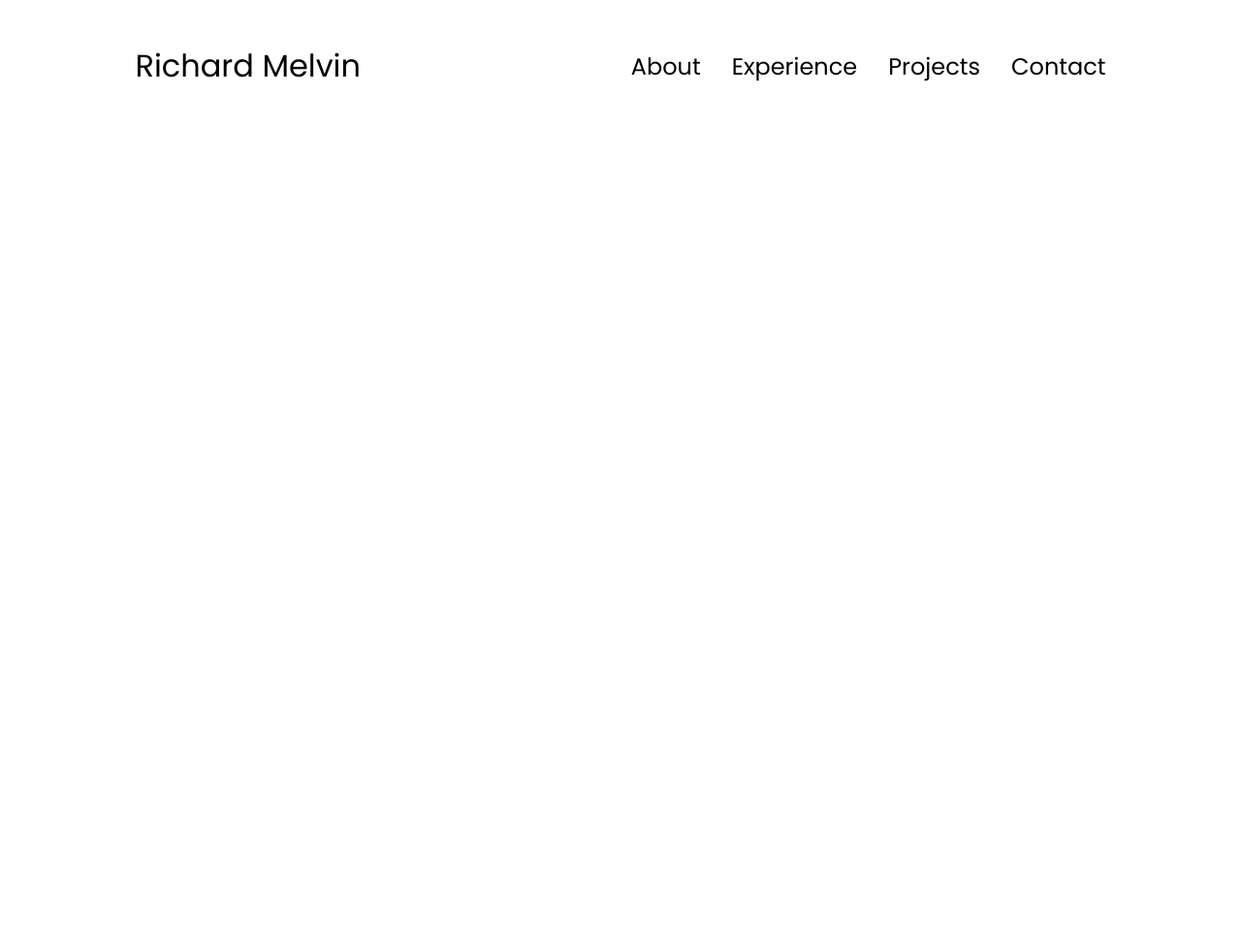
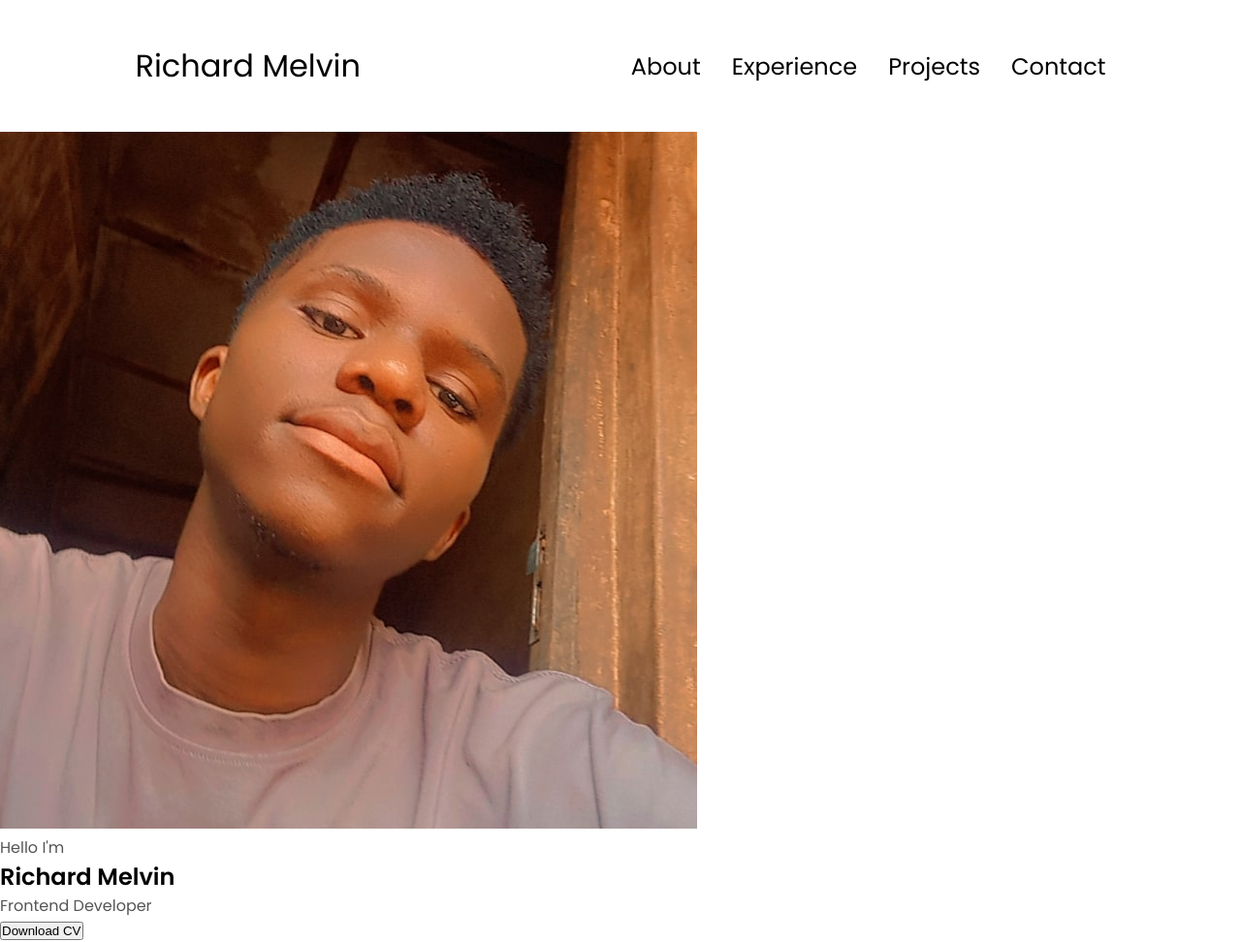
Before and after one commit to RichardMelvin019/Responsive-portfolio_template, a plain HTML site: page index.html in a window 1280 px wide. Shown: the whole page at 97% size. Before the commit the page ends 800 px from the top, so only its background shows below. Drawn offline with Linux system fonts and the light colour scheme.

Commit message:
# profile added #1

```diff
--- a/index.html
+++ b/index.html
@@ -35,6 +35,19 @@
       </div>
     </div>
   </nav>
+  <section id="profile">
+    <div class="section__pic-container">
+      <img src="./images/melvin.jpg" alt="Melvin profile picture" />
+    </div>
+    <div class="section__text">
+      <p class="section__text__p1">Hello I'm</p>
+      <h1 class="title">Richard Melvin</h1>
+      <p class="section__text__p2">Frontend Developer</p>
+      <div class="btn-container">
+        <button class="btn btn-color-2" onclick="window.open('./images/melvin.jpg')">Download CV</button>
+      </div>
+    </div>
+  </section>
  <script src="script.js"></script>
 </body>
 </html>
--- a/stylesheet/style.css
+++ b/stylesheet/style.css
@@ -145,3 +145,5 @@ a:hover {
 .hamburger-icon span:first-child {
   transform: none;
 }
+
+/* SECTIONS */
```
